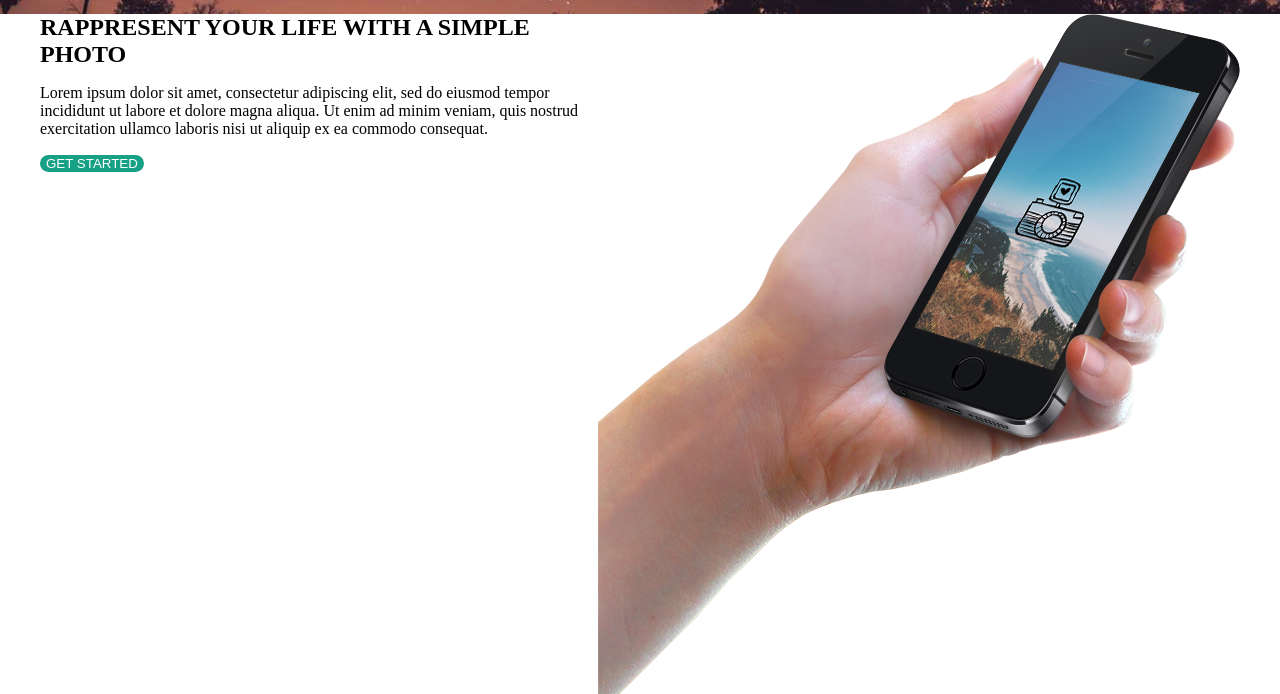
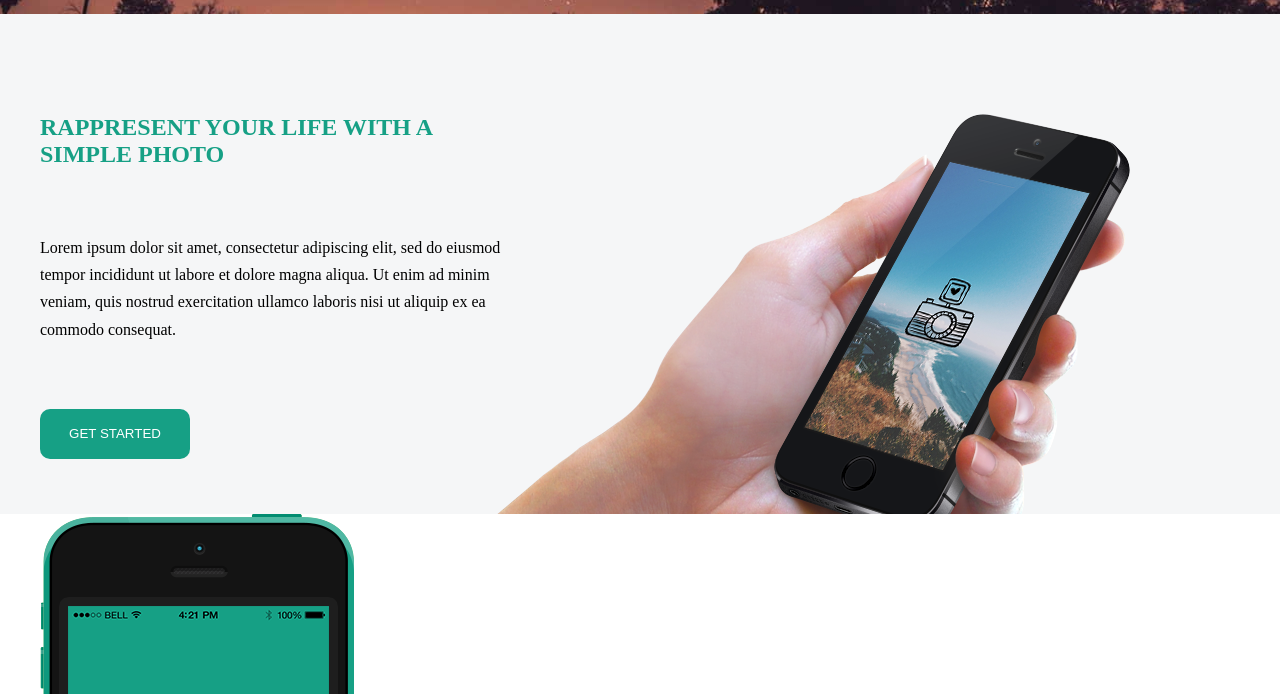
Before and after one commit to dariasobon/psd_to_web_project3, a website: page index.html in a window 1280 px wide. Shown: the part 586-1280 px from the top of the page. Drawn offline with Linux system fonts and the light colour scheme.

Commit message:
Update css

```diff
--- a/css/style.css
+++ b/css/style.css
@@ -37,6 +37,8 @@ h2 {
   border: none;
   color: #fff;
   border-radius: 10px;
+  width: 150px;
+  height: 50px;
 }
 
 #home {
@@ -96,6 +98,41 @@ h2 {
   cursor: pointer;
 }
 
+#photoapp {
+  height: 500px;
+  background-color: #f5f6f7;
+  overflow: hidden;
+  position: relative;
+}
+
+#photoapp .left {
+  display: flex;
+  flex-direction: column;
+  padding: 100px 0 100px 0;
+  width: 40%;
+}
+
+#photoapp .left h2 {
+  color: #16a085;
+}
+
+#photoapp .left p {
+  padding: 50px 0 50px;
+  line-height: 1.7;
+}
+
+#photoapp .right {
+  position: absolute;
+  right: 150px;
+  top: 100px;
+  overflow: hidden;
+}
+
+#design .container .row .swiper-container {
+  width: 600px;
+  height: 300px;
+}
+
 #subscription {
   background-image: url("../images/background2.jpg");
   background-attachment: fixed;
--- a/css/style.prefixed.css
+++ b/css/style.prefixed.css
@@ -43,6 +43,8 @@ h2 {
   border: none;
   color: #fff;
   border-radius: 10px;
+  width: 150px;
+  height: 50px;
 }
 
 #home {
@@ -105,6 +107,43 @@ h2 {
   cursor: pointer;
 }
 
+#photoapp {
+  height: 500px;
+  background-color: #f5f6f7;
+  overflow: hidden;
+  position: relative;
+}
+
+#photoapp .left {
+  display: -ms-flexbox;
+  display: flex;
+  -ms-flex-direction: column;
+      flex-direction: column;
+  padding: 100px 0 100px 0;
+  width: 40%;
+}
+
+#photoapp .left h2 {
+  color: #16a085;
+}
+
+#photoapp .left p {
+  padding: 50px 0 50px;
+  line-height: 1.7;
+}
+
+#photoapp .right {
+  position: absolute;
+  right: 150px;
+  top: 100px;
+  overflow: hidden;
+}
+
+#design .container .row .swiper-container {
+  width: 600px;
+  height: 300px;
+}
+
 #subscription {
   background-image: url("../images/background2.jpg");
   background-attachment: fixed;
```
Also changed, not shown: 2 other files.
